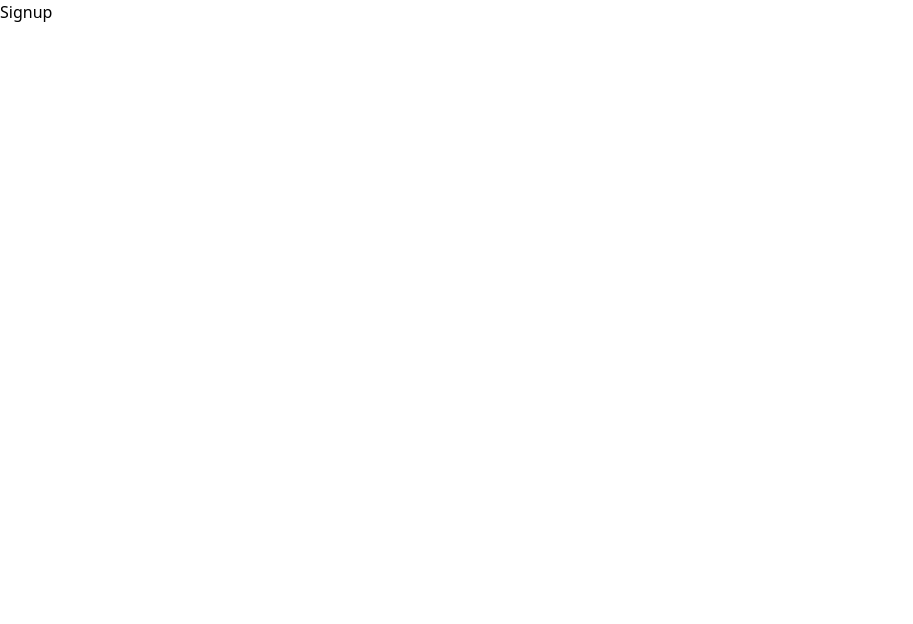
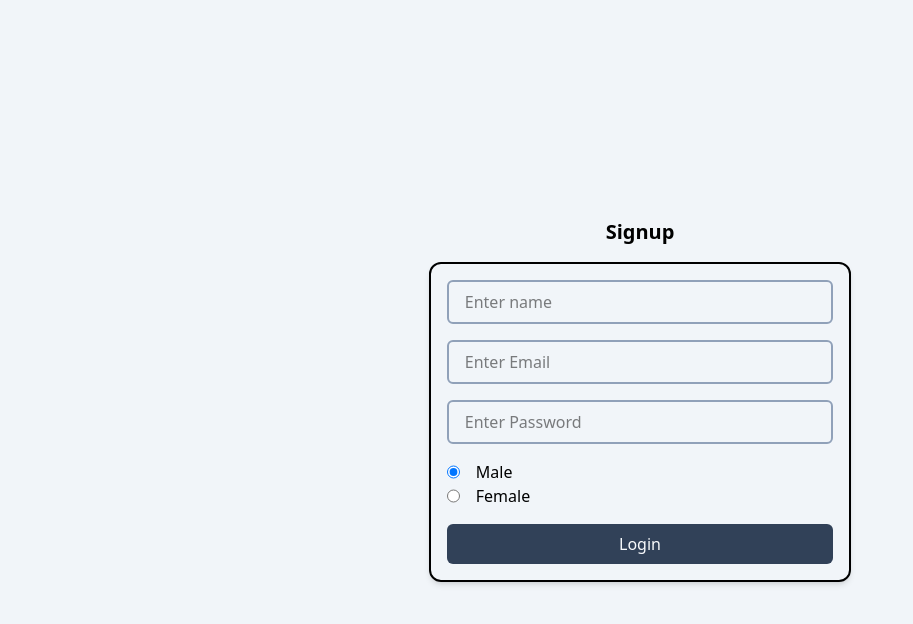
Before and after one commit to Paradise1373/plaza-project, a React (Vite) app: page /signup in a window 1280 px wide. Shown: the top 624 px of the page, without its empty margins (0-913 px from the left). Built offline with nearby package versions, Linux system fonts and the light colour scheme.

Commit message:
added signupForm file to project

```diff
--- a/src/components/loginForm/LoginForm.jsx
+++ b/src/components/forms/loginForm/LoginForm.jsx
@@ -5,9 +5,9 @@ import { toast } from 'react-toastify'
 import { zodResolver } from '@hookform/resolvers/zod'
 import * as z from 'zod'
 
-import loginApi from '../../utils/apis/auth/loginApi'
-import { setCookie } from '../../utils/helpers/cookies'
-import useStore from '../../store'
+import loginApi from '../../../utils/apis/auth/loginApi'
+import { setCookie } from '../../../utils/helpers/cookies'
+import useStore from '../../../store'
 
 const loginSchema = z.object({
   email: z
--- /dev/null
+++ b/src/components/forms/signupForm/SignupForm.jsx
@@ -0,0 +1,118 @@
+import { useForm } from 'react-hook-form'
+import { useNavigate } from 'react-router-dom'
+import { toast } from 'react-toastify'
+
+import { zodResolver } from '@hookform/resolvers/zod'
+import * as z from 'zod'
+
+import loginApi from '../../../utils/apis/auth/loginApi'
+import { setCookie } from '../../../utils/helpers/cookies'
+import useStore from '../../../store'
+
+const loginSchema = z
+  .object({
+    name: z.string(4, 'at least 4 character!'),
+    email: z
+      .string()
+      .min(1, 'it cant be empty!')
+      .email('Please, enter a valid email!'),
+    password: z.string().min(4, 'at least 4 character!'),
+    avatar: z.string(),
+    gender: z.string(),
+  })
+  .refine((data) => console.log(data))
+
+const SignupForm = () => {
+  const { setState } = useStore()
+  const {
+    register,
+    handleSubmit,
+    formState: { errors, isSubmitting },
+  } = useForm({ resolver: zodResolver(loginSchema) })
+  const navigate = useNavigate()
+
+  const handleSignup = async (data) => {
+    console.log(data)
+  }
+
+  return (
+    <form
+      onSubmit={handleSubmit(async (data) => await handleSignup(data))}
+      className='p-4 lg:w-[33%] w-[80%] rounded-xl shadow-md border-2'
+    >
+      <fieldset disabled={isSubmitting} className='flex gap-4 flex-col'>
+        <input type='hidden' name='avatar' {...register('avatar')} />
+        <input
+          {...register('name')}
+          className={`${
+            errors?.name?.message ? 'border-red-400' : 'border-slate-400'
+          } w-[100%] px-4 py-2 border-2 focus:border-slate-600 rounded-md`}
+          type='text'
+          name='name'
+          id='name'
+          placeholder='Enter name'
+        />
+        {errors?.name?.message && (
+          <p className='text-red-600'>{errors.name.message}</p>
+        )}
+        <input
+          {...register('email')}
+          className={`${
+            errors?.email?.message ? 'border-red-400' : 'border-slate-400'
+          } w-[100%] px-4 py-2 border-2 focus:border-slate-600 rounded-md`}
+          type='text'
+          name='email'
+          id='email'
+          placeholder='Enter Email'
+        />
+        {errors?.email?.message && (
+          <p className='text-red-600'>{errors.email.message}</p>
+        )}
+        <input
+          {...register('password')}
+          className={`${
+            errors?.email?.message ? 'border-red-400' : 'border-slate-400'
+          } w-[100%] px-4 py-2 border-2 focus:border-slate-600 rounded-md`}
+          type='password'
+          name='password'
+          id='password'
+          placeholder='Enter Password'
+        />
+        {errors?.password?.message && (
+          <p className='text-red-600'>{errors.password.message}</p>
+        )}
+        <div className='flex flex-col'>
+          <div className='flex gap-4'>
+            <input
+              {...register('gender')}
+              type='radio'
+              defaultChecked
+              value='boy'
+              name='gender'
+              id='male'
+            />
+            <label htmlFor='male'>Male</label>
+          </div>
+          <div className='flex gap-4'>
+            <input
+              {...register('gender')}
+              type='radio'
+              value='girl'
+              name='gender'
+              id='female'
+            />
+            <label htmlFor='female'>Female</label>
+          </div>
+        </div>
+        <button
+          className='w-[100%] bg-slate-700 text-slate-50 rounded-md px-4 py-2'
+          type='submit'
+        >
+          {isSubmitting ? 'Logging...' : 'Login'}
+        </button>
+      </fieldset>
+    </form>
+  )
+}
+
+export default SignupForm
--- /dev/null
+++ b/src/components/forms/signupForm/index.js
@@ -0,0 +1 @@
+export { default } from './SignupForm'
--- a/src/pages/Login/Login.jsx
+++ b/src/pages/Login/Login.jsx
@@ -1,4 +1,4 @@
-import LoginForm from '../../components/loginForm'
+import LoginForm from '../../components/forms/loginForm'
 
 const Login = () => {
   return (
--- a/src/pages/Signup/Signup.jsx
+++ b/src/pages/Signup/Signup.jsx
@@ -1,5 +1,12 @@
+import SignupForm from "../../components/forms/signupForm/SignupForm"
+
 const Signup = () => {
-  return <div>Signup</div>
+  return (
+    <div className='w-[100vw] h-[100vh] gap-4 bg-slate-100 flex flex-col items-center justify-center '>
+      <h1 className='font-bold text-xl'>Signup</h1>
+      <SignupForm />
+    </div>
+  )
 }
 
 export default Signup
```
Also changed, not shown: src/components/forms/loginForm/index.js (renamed from src/components/loginForm/index.js).
